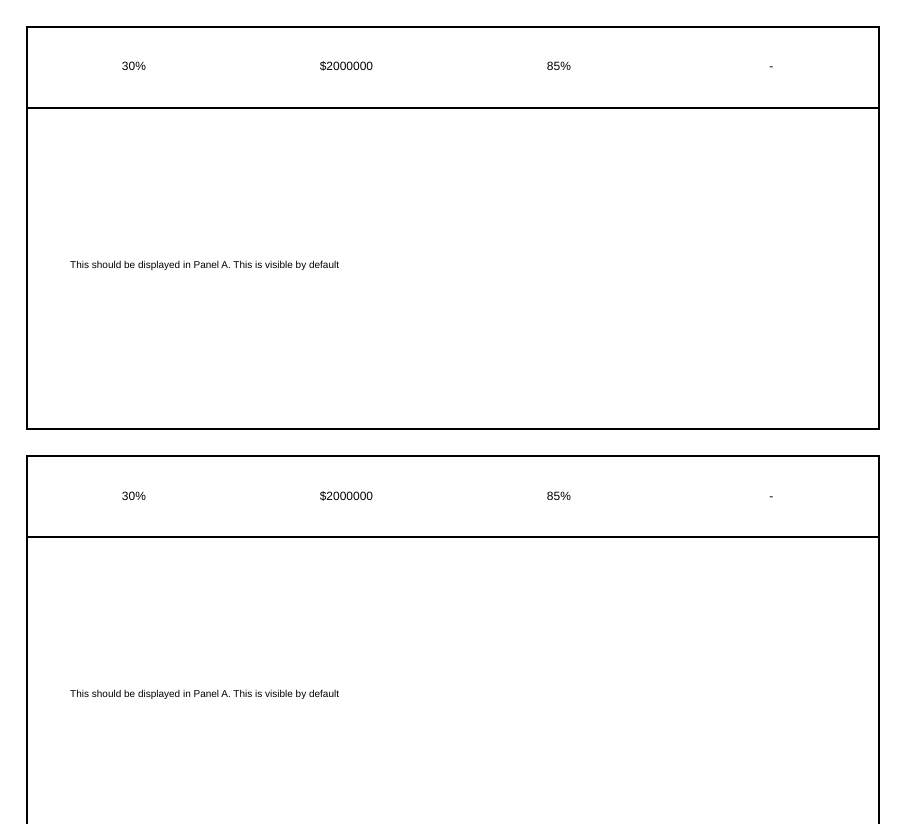
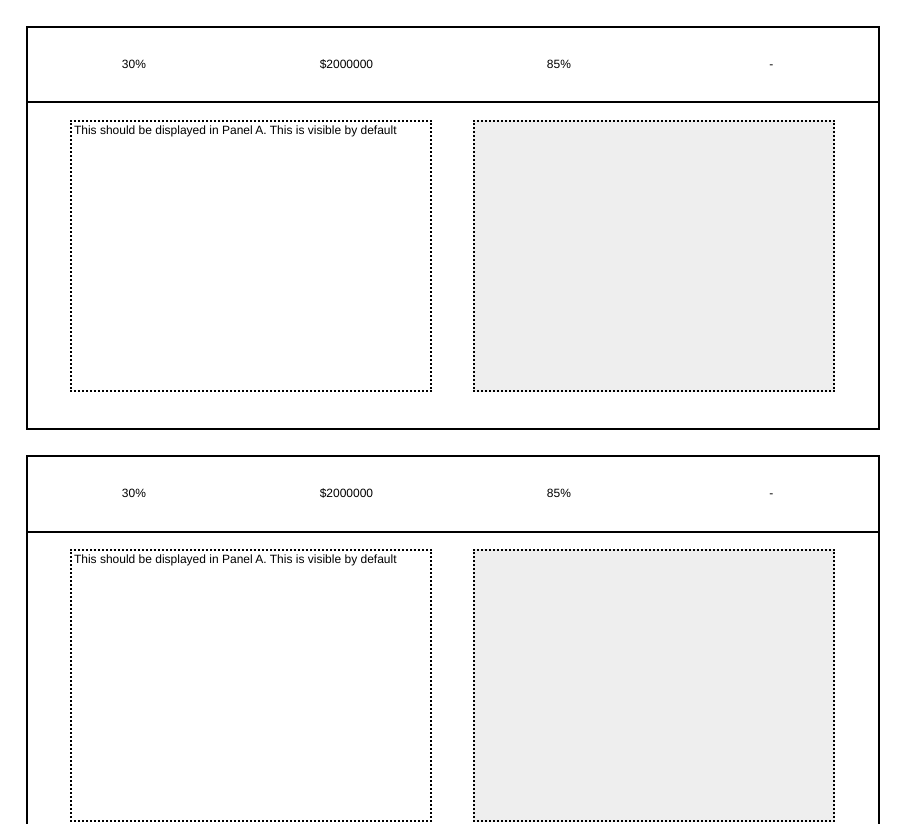
Before and after one commit to JamesThomasEdwards/project-alternate, a React app in the folder frontend-dev-assessment/: page / in a window 1280 px wide. Shown: the top 824 px of the page, without its empty margins (0-917 px from the left). Built offline with nearby package versions, Linux system fonts and the light colour scheme.

Commit message:
updated organization of styles and changed names to be more explicit

```diff
--- a/frontend-dev-assessment/src/styles/components/_header.scss
+++ b/frontend-dev-assessment/src/styles/components/_header.scss
@@ -5,6 +5,7 @@
     justify-content: space-around;
     align-items: center;
 }
+
 .header__content{
     display: flex;
     width: 75%;
@@ -14,16 +15,8 @@
     font-size: $text-size;
     font-weight: $text-weight;
 }
+
 .header__button{
-    display: flex;
-    width: 25%;
-    padding: 2%;
-    justify-content: space-around;
-    align-items: center;
-    font-size: $text-size;
-    font-weight: $text-weight;
-}
-button{
     background-color: transparent;
     border: none;
     outline: none;
--- a/frontend-dev-assessment/src/styles/components/_panel.scss
+++ b/frontend-dev-assessment/src/styles/components/_panel.scss
@@ -7,7 +7,8 @@
     justify-content: space-between;
     align-items: center;
 }
-.panel-a{
+
+.panel-show-content{
     border: $border-dotted;
     background: #FFFFFF;
     width: 46.75%;
@@ -15,7 +16,8 @@
     margin-top: 1.1%;
     margin-bottom: 2%;
 }
-.panel-b{
+
+.panel-hide-content{
     border: $border-dotted;
     background:#EEEEEE;
     width: 46.75%;
@@ -23,7 +25,8 @@
     margin-top: 1.1%;
     margin-bottom: 2%;
 }
-.panel-text{
+
+.panel-container__panel-text{
     margin: .5%;
     font-size: $text-size;
     font-weight: $text-weight;
```
Also changed, not shown: frontend-dev-assessment/src/styles/styles.css (deleted, +0 -44 lines).
